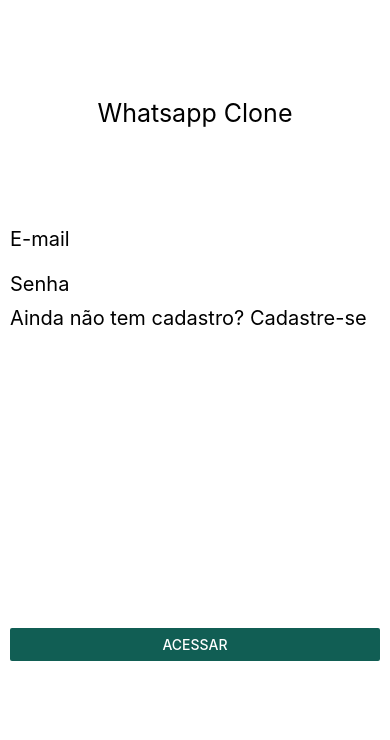
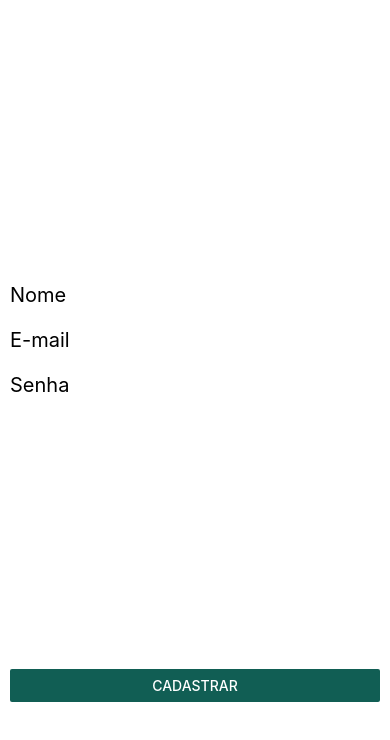
Before and after one commit to filipedesousab/curso_react_native, a React Native app in the folder whatsappClone/: screen / in a window 390 px wide. Shown: the top 740 px of the page. Built offline with nearby package versions, Linux system fonts and the light colour scheme.

Commit message:
Criando componente FormCadastro

```diff
--- a/whatsappClone/src/App.js
+++ b/whatsappClone/src/App.js
@@ -3,7 +3,8 @@
 } from 'react-native';
 
 import FormLogin from './components/formLogin';
+import FormCadastro from './components/formCadastro';
 
 export default props => (
-  <FormLogin />
+  <FormCadastro />
 );
--- /dev/null
+++ b/whatsappClone/src/components/formCadastro.js
@@ -0,0 +1,40 @@
+import React from 'react';
+import { Button, View, TextInput } from 'react-native';
+
+export default props => (
+  <View style={{ flex: 1, padding: 10 }}>
+
+    <View style={{ flex: 4, justifyContent: 'center' }}>
+      <TextInput
+        style={{ fontSize: 20, height: 45 }}
+        placeholder='Nome'
+        editable={true}
+        value=''
+        onChangeText={ () => {  } }
+      />
+      <TextInput
+        style={{ fontSize: 20, height: 45 }}
+        placeholder='E-mail'
+        editable={true}
+        value=''
+        onChangeText={ () => {  } }
+      />
+      <TextInput
+        style={{ fontSize: 20, height: 45 }}
+        placeholder='Senha'
+        editable={true}
+        value=''
+        onChangeText={ () => {  } }
+      />
+    </View>
+
+    <View style={{ flex: 1 }}>
+      <Button
+        color='#115E54'
+        title='Cadastrar'
+        onPress={ () => {  } }
+      />
+    </View>
+
+  </View>
+);
```
